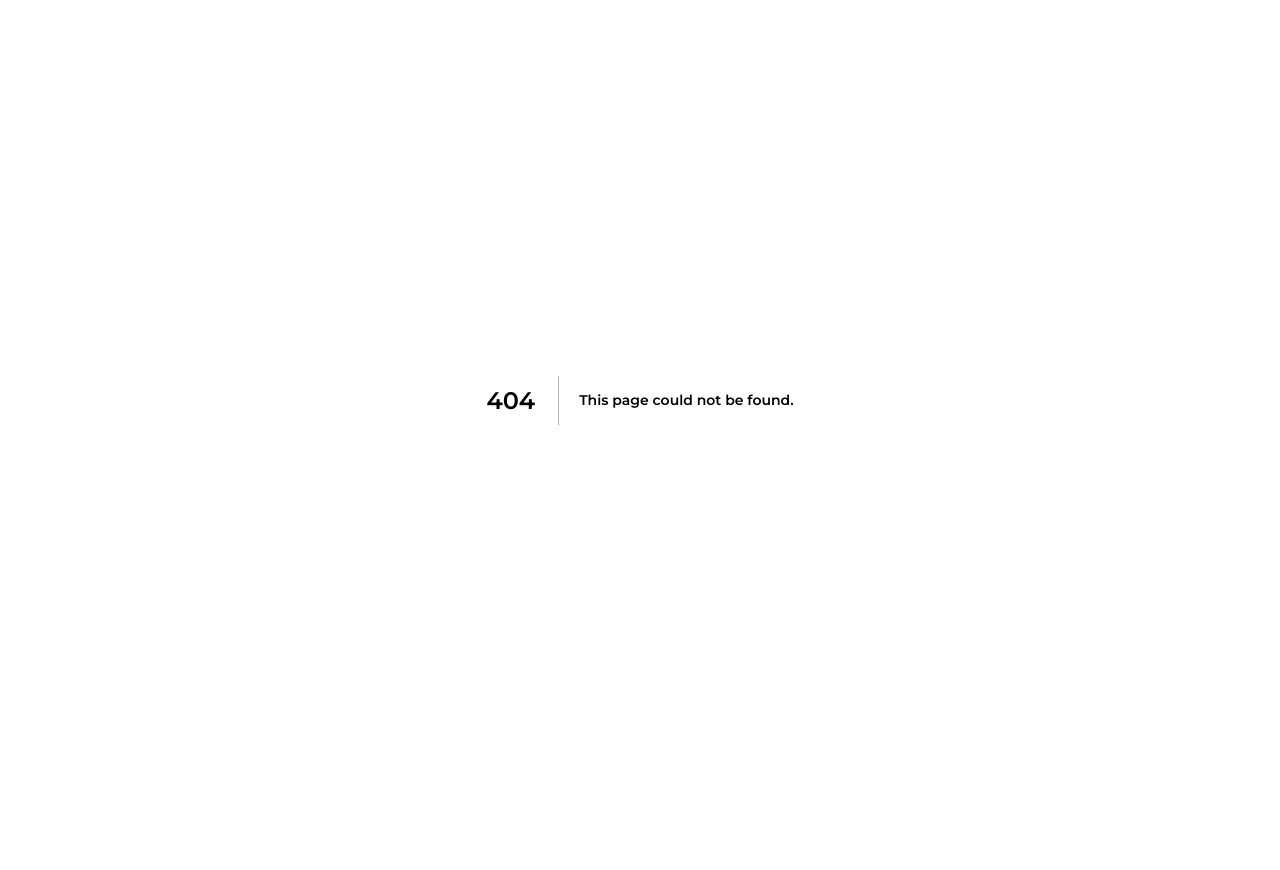
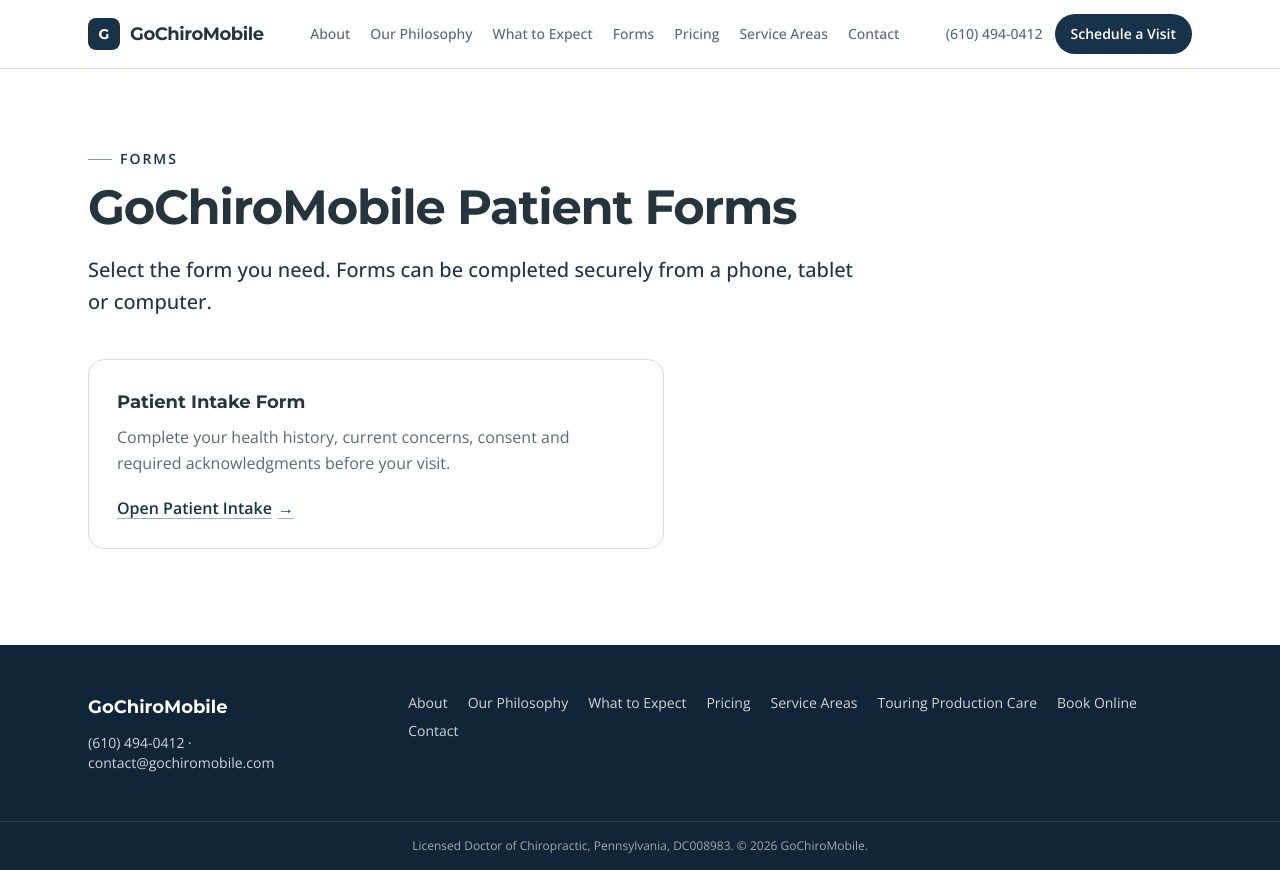
Before and after one commit to mybackcracker/gochiro-platform, a Next.js app: page /forms in a window 1280 px wide. Before the commit this address had no page. Before the commit the page ends 800 px from the top, so only its background shows below. Built offline with nearby package versions, Linux system fonts and the light colour scheme.

Commit message:
Create patient Forms page

```diff
--- /dev/null
+++ b/app/(marketing)/forms/page.tsx
@@ -0,0 +1,44 @@
+import type { Metadata } from "next";
+import { ChoiceCard, Container, PageHeader, Section } from "@/components/ui";
+
+export const metadata: Metadata = {
+  title: "Patient Forms — GoChiroMobile",
+  description: "Access GoChiroMobile patient forms securely from your phone or computer.",
+};
+
+const FORMS = [
+  {
+    title: "Patient Intake Form",
+    description:
+      "Complete your health history, current concerns, consent and required acknowledgments before your visit.",
+    href: "/intake",
+    cta: "Open Patient Intake",
+  },
+];
+
+export default function FormsPage() {
+  return (
+    <Section tone="white" className="pt-14 pb-16 sm:pt-20 sm:pb-24">
+      <Container>
+        <PageHeader
+          eyebrow="Forms"
+          title="GoChiroMobile Patient Forms"
+          lede="Select the form you need. Forms can be completed securely from a phone, tablet or computer."
+        />
+
+        <div className="mt-10 grid max-w-xl gap-6">
+          {FORMS.map((form) => (
+            <ChoiceCard
+              key={form.href}
+              title={form.title}
+              description={form.description}
+              href={form.href}
+              cta={form.cta}
+              emphasizeCta
+            />
+          ))}
+        </div>
+      </Container>
+    </Section>
+  );
+}
```
